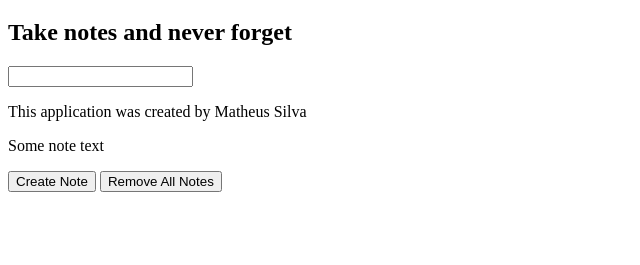
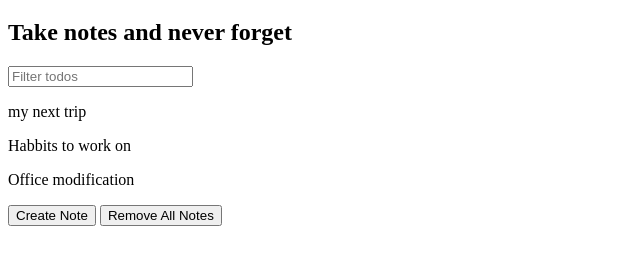
Before and after one commit to heuzin/notes, a plain HTML site: page notes-app/index.html in a window 1280 px wide. Shown: the part 61-326 px from the top of the page, without its empty margins (0-640 px from the left). Drawn offline with Linux system fonts and the light colour scheme.

Commit message:
filtering search notes

```diff
--- a/notes-app/index.html
+++ b/notes-app/index.html
@@ -5,11 +5,11 @@
 
     </head>
     <body>
+        <!-- <p>This application was created by Matheus Silva</p> -->
         <h1>Notes App</h1>
         <h2>Take notes and never forget</h2>
-        <input id="search-text" type="text">
-        <p>This application was created by Matheus Silva</p>
-        <p>Some note text</p>
+        <input id="search-text" type="text" placeholder="Filter todos">
+        <div id="notes"></div>
         <button id="create-note">Create Note</button>
         <button id="remove-all">Remove All Notes</button>
         <script src="notes-app.js"></script>
--- a/notes-app/notes-app.js
+++ b/notes-app/notes-app.js
@@ -9,6 +9,30 @@ const notes = [{
     body: 'Get a new seat'
 }]
 
+const filters = {
+    searchText: ''
+}
+
+const renderNotes = (notes, filters) => {
+    // filtering notes based on search text
+    // if notes title includes filters search text
+    const filteredNotes = notes.filter((note) => {
+        return note.title.toLowerCase().includes(filters.searchText.toLowerCase())
+    })
+
+    document.querySelector('#notes').innerHTML = ''
+    // showing each note on screen based on filtered notes
+    filteredNotes.forEach((note) => {
+        const noteEl = document.createElement('p')
+        noteEl.textContent = note.title
+        document.querySelector('#notes').appendChild(noteEl)
+    })
+}
+
+renderNotes(notes, filters)
+
 document.querySelector('#search-text').addEventListener('input', e => {
-    console.log(e.target.value)
+    // updating filters search text to e.target.value, wich is what is being typed on input
+    filters.searchText = e.target.value
+    renderNotes(notes, filters)
 })
```
